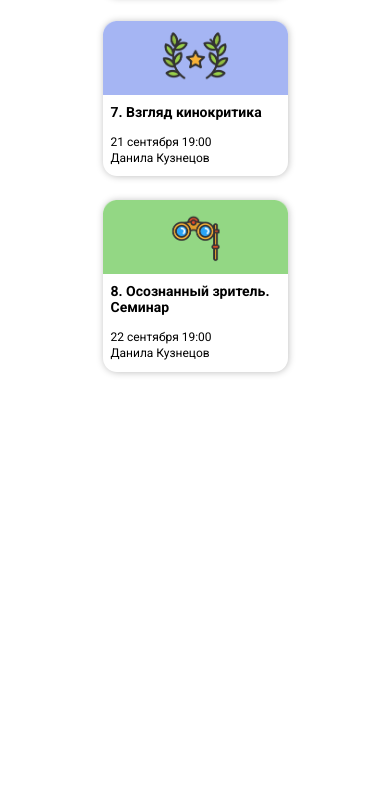
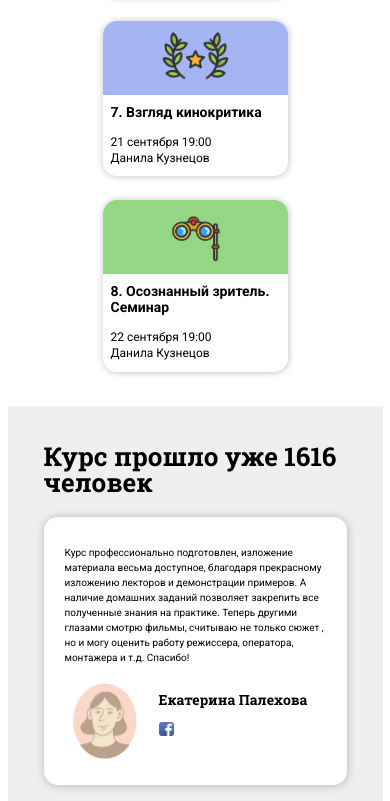
Before and after one commit to PavelG88/Adaptiv-HTML-coding, a plain HTML site: page index.html in a window 390 px wide. Shown: the part 2863-3664 px from the top of the page. Before the commit the page ends 3269 px from the top, so only its background shows below. Drawn offline with Linux system fonts and the light colour scheme.

Commit message:
Added block course passed

```diff
--- a/index.html
+++ b/index.html
@@ -195,6 +195,29 @@
                     </div>
                 </div>
             </section>
+            <section class="course_passed">
+                <h2>Курс прошло уже 1616 человек</h2>
+                <div class="feedback">
+                    <p>
+                        Курс профессионально подготовлен, изложение материала весьма
+                        доступное, благодаря прекрасному изложению лекторов и
+                        демонстрации примеров. А наличие домашних заданий позволяет
+                        закрепить все полученные знания на практике. Теперь другими
+                        глазами смотрю фильмы, считываю не только сюжет , но и могу
+                        оценить работу режиссера, оператора, монтажера и т.д.
+                        Спасибо!
+                    </p>
+                    <div class="block_auther">
+                        <div class="auther_ava">
+                            <img src="images/ava.png" alt="ava">
+                        </div>
+                        <div class="feedback_auther">
+                            <h3>Екатерина Палехова</h3>
+                            <img src="images/fb_2.png" alt="faceboock">
+                        </div>
+                    </div>
+                </div>
+            </section>
         </main>
     </div>
 </body>
--- a/styles/style.css
+++ b/styles/style.css
@@ -716,3 +716,141 @@ header img {
         font-size: 12px;
     }
 }
+
+/* Course passed */
+.course_passed {
+    padding: 65px 121px;
+    box-sizing: border-box;
+    background-color: #EFEFEF;
+}
+
+.course_passed h2 {
+    font-family: Roboto Slab;
+    font-weight: bold;
+    font-size: 55px;
+    line-height: 101.38%;
+}
+
+.feedback {
+    max-width: 791px;
+    padding: 40px 45px;
+    box-sizing: border-box;
+    background-color: white;
+    box-shadow: 1px 1px 20px rgba(0, 0, 0, 0.25);
+    border-radius: 30px;
+}
+
+.feedback p {
+    font-size: 20px;
+    line-height: 150%;
+}
+
+.block_auther {
+    display: flex;
+    margin-top: 36px;
+    justify-content: flex-start;
+    flex-wrap: wrap;
+}
+
+.auther_ava img {
+    width: 190px;
+    height: 169px;
+    margin-right: 30px;
+}
+
+.feedback_auther h3{
+    font-family: Roboto Slab;
+    font-weight: bold;
+    font-size: 30px;
+    line-height: 101.38%;
+}
+
+.feedback_auther img {
+    width: 32px;
+}
+
+@media (max-width: 1279px) {
+    .wrapper {
+        max-width: 834px;
+    }
+
+    .course_passed {
+        padding: 26px 71px;
+    }
+
+    .course_passed h2 {
+        font-size: 32px;
+    }
+
+    .feedback {
+        max-width: 458px;
+        padding: 23px 26px;
+        box-shadow: 0.579167px 0.579167px 11.5833px rgba(0, 0, 0, 0.25);
+        border-radius: 17.375px;
+    }
+
+    .feedback p {
+        font-size: 12px;
+    }
+
+    .block_auther {
+        margin-top: 17px;
+    }
+
+    .auther_ava img {
+        width: 110px;
+        height: 98px;
+        margin-right: 17px;
+    }
+
+    .feedback_auther h3{
+        font-size: 17px;
+    }
+
+    .feedback_auther img {
+        width: 18px;
+    }
+}
+
+@media (max-width: 991px) {
+    .wrapper {
+        max-width: 375px;
+    }
+
+    .course_passed {
+        padding: 16px 36px;
+    }
+
+    .course_passed h2 {
+        font-size: 26px;
+    }
+
+    .feedback {
+        max-width: 308px;
+        padding: 18px 21px;
+        box-shadow: 0.465972px 0.465972px 9.31944px rgba(0, 0, 0, 0.25);
+        border-radius: 13.9792px;
+    }
+
+    .feedback p {
+        font-size: 10px;
+    }
+
+    .block_auther {
+        margin-top: 14px;
+    }
+
+    .auther_ava img {
+        width: 80px;
+        height: 84px;
+        margin-right: 14px;
+    }
+
+    .feedback_auther h3{
+        font-size: 14px;
+    }
+
+    .feedback_auther img {
+        width: 15px;
+    }
+}
```
Also changed, not shown: images/ava.png (added), images/fb_2.png (added).
